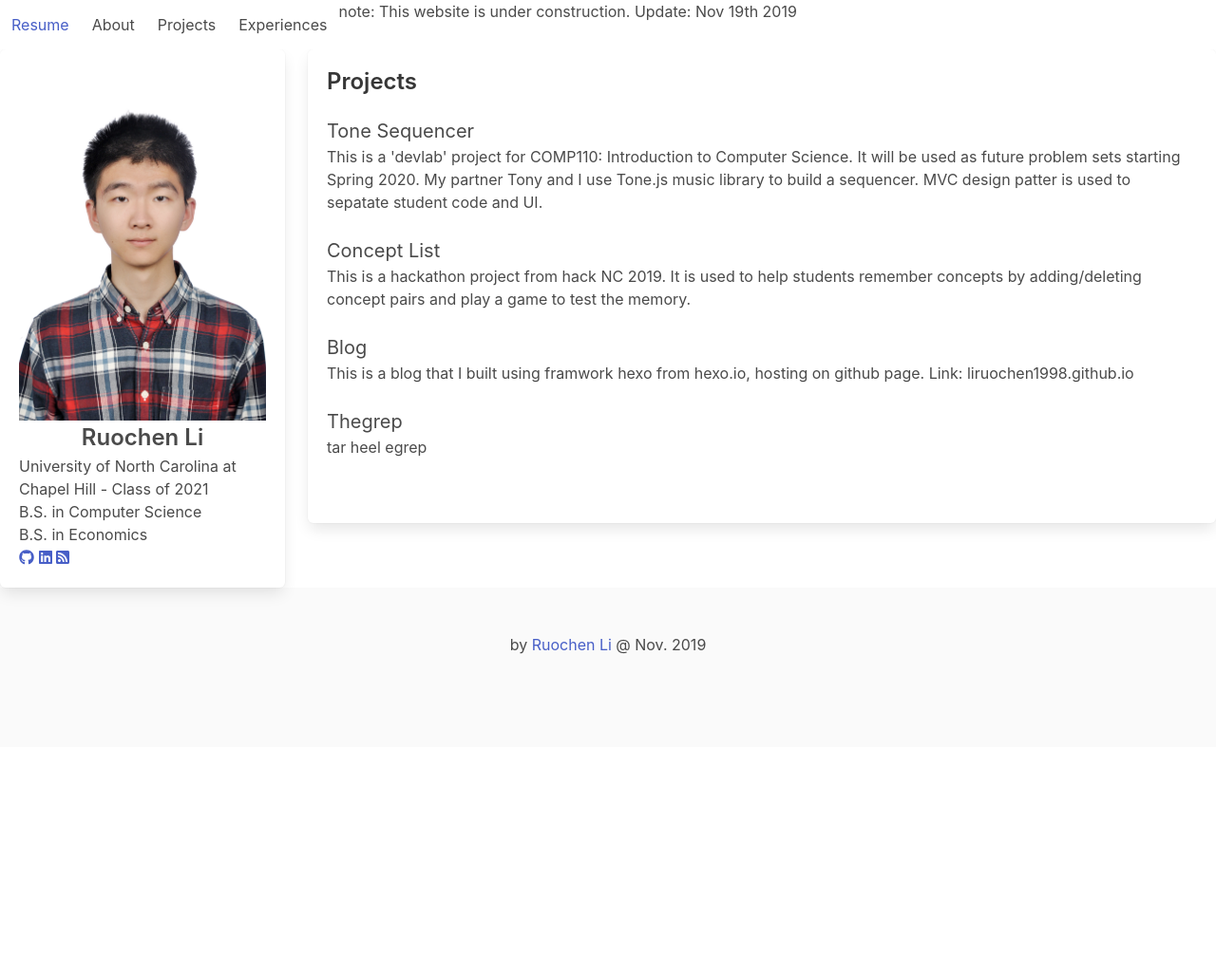
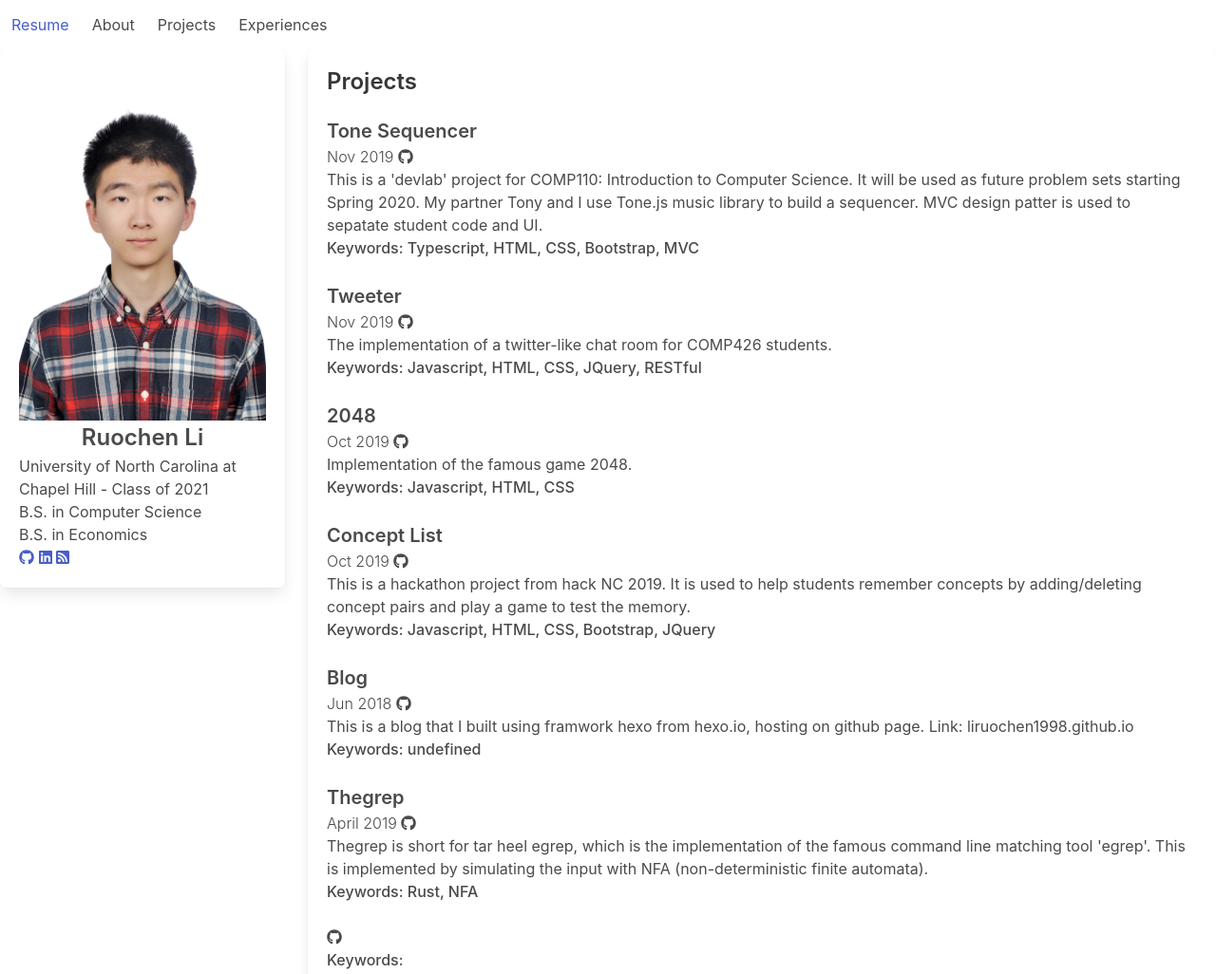
Before and after one commit to liruochen1998/personal-site, a website: page index.html in a window 1280 px wide. Shown: the top 1026 px of the page at 95% size. Before the commit the page ends 800 px from the top, so only its background shows below. Drawn offline with nearby package versions, Linux system fonts and the light colour scheme.

Commit message:
more projects, start experiences

```diff
--- /dev/null
+++ b/experiences.js
@@ -0,0 +1,23 @@
+const exper = [
+
+
+    {
+        "name": "",
+        "time":"",
+        "description":"",
+        "id":"",
+    },
+
+    {
+        "name": "",
+        "time":"",
+        "description":"",
+        "id":"",
+    },
+    {
+        "name": "",
+        "time":"",
+        "description":"",
+        "id":"",
+    },
+]
--- a/index-script.js
+++ b/index-script.js
@@ -1,8 +1,5 @@
 
 function main() {
-
-    console.log("ready");
-    // draw the skeleton here
     // container for navbar
     navBar();
 
@@ -10,15 +7,67 @@ function main() {
     $(`body`).append(`<section class="maininfo"></section>`);
     mainInfo();
 
-    // container for projects
-    $(`body`).append(`<section class="projects"></section>`);
+
+
+
+    // footer
+    footer();
+}
+
+
+function mainInfo() {
+    let mainInfo = `.maininfo`;
+    $(mainInfo).append(`<div class="columns"> </div>`);
+    // first column is demographic info
+    $(`.columns`).append(`
+        <div class="column is-narrow">
+            <div class="box" style="width: 300px;">
+                <img class="image" src="folder/profile_photo.JPG">
+                <p class="is-size-4 has-text-weight-semibold has-text-centered">Ruochen Li</p>
+                <p >University of North Carolina at Chapel Hill - Class of 2021</p>
+                <p> B.S. in Computer Science </p>
+                <p> B.S. in Economics </p>
+                <a href="https://github.com/liruochen1998"><i class="fab fa-github"></i> </a>
+                <a href="https://www.linkedin.com/feed/"><i class="fab fa-linkedin"></i> </a>
+                <a href="https://liruochen1998.github.io"><i class="fas fa-rss-square"></i> </a>
+            </div>
+        </div>
+
+    `);
+    // second column is the main body
+    $(`.columns`).append(` <div class="column main"> </div> `);
+
+    // first part is projects
+    $(`.main`).append(`
+        <div class="box" id="projs">
+            <h1 class="title is-4"> Projects </h1>
+        </div>
+    `);
     projects();
 
-    // container for secondary info
-    $(`body`).append(`<section class="secondaryinfo"></section>`);
-    secondaryInfo();
+    // second part is experiences
 
-    footer();
+
+    // third part
+
+
+}
+
+function projects() {
+    let projNum = project.length;
+    for (let i = 0; i < projNum; i++) {
+        $(`#projs`).append(`
+            <div class="proj${i}" id="${project[i].id}">
+                <p class="is-size-5 has-text-weight-semibold">${project[i].name}</p>
+            </div>`);
+        $(`.proj${i}`).append(`<p class="has-text-weight-light"> ${project[i].date} <i class="fab fa-github"></i> </p>`);
+        $(`.proj${i}`).append(`<p class=""> ${project[i].description} </p>`);
+        $(`.proj${i}`).append(`<p class="has-text-weight-medium"> Keywords: ${project[i].keyword} </p>`);
+        $(`#projs`).append(`<br>`);
+    }
+}
+
+function experiences() {
 
 }
 
@@ -31,75 +80,27 @@ function navBar() {
         <a class="navbar-item nav-link active" href="#">About<span class="sr-only">(current)</span></a>
         <a class="navbar-item nav-link" href="#">Projects</a>
         <a class="navbar-item nav-link" href="#">Experiences</a>
-        <div> note: This website is under construction. Update: Nov 19th 2019 </div>
     </div>
     </nav>
 
     `);
 }
-
-function mainInfo() {
-    let mainInfo = `.maininfo`;
-
-
-    $(mainInfo).append(`
-    <div class="columns">
-        <div class="column is-narrow">
-            <div class="box" style="width: 300px;">
-                <img class="image" src="folder/profile_photo.JPG">
-                <p class="is-size-4 has-text-weight-semibold has-text-centered">Ruochen Li</p>
-                <p >University of North Carolina at Chapel Hill - Class of 2021</p>
-                <p> B.S. in Computer Science </p>
-                <p> B.S. in Economics </p>
-                <a href="https://github.com/liruochen1998"><i class="fab fa-github"></i> </a>
-                <a href="https://www.linkedin.com/feed/"><i class="fab fa-linkedin"></i> </a>
-                <a href="https://liruochen1998.github.io"><i class="fas fa-rss-square"></i> </a>
-            </div>
-        </div>
-        <div class="column">
-            <div class="box" id="projs">
-                <h1 class="title is-4"> Projects </h1>
-
-
-            </div>
-
-
-        </div>
-    </div>
-
-
-    `);
-
-    let projNum = project.length;
-    for (let i = 0; i < projNum; i++) {
-        $(`#projs`).append(`<div class="proj${i}"> <p class="is-size-5">${project[i].name} </p></div>`);
-        $(`.proj${i}`).append(`<p class=""> ${project[i].description} </p>`);
-        $(`#projs`).append(`<br>`);
-    }
-
-}
-
-function projects() {
-
-}
-
-function secondaryInfo() {
-
-}
-
 function footer() {
-
     $(`body`).append(`
-
-    <footer class="footer">
+        <footer class="footer is-fixed-bottom">
             <div class="has-text-centered">
                 <p>
-            by <a href="https://imlrc.com">Ruochen Li</a> @ Nov. 2019
+                Designed and created by <a href="https://imlrc.com">Ruochen Li</a> @ Nov. 2019
+                </p>
+                <p>
+                Powered by Netlify
+                </p>
+                <p>
+                Note: This site is currently under construction. Updated: Nov 2019
                 </p>
             </div>
         </footer>
     `);
-
 }
 
 $(document).ready(() => {
--- a/index.html
+++ b/index.html
@@ -14,9 +14,10 @@
     <!-- jQuery first, then Popper.js, then Bootstrap JS -->
     <script src="https://code.jquery.com/jquery-3.3.1.slim.min.js" integrity="sha384-q8i/X+965DzO0rT7abK41JStQIAqVgRVzpbzo5smXKp4YfRvH+8abtTE1Pi6jizo" crossorigin="anonymous"></script>
     <script src="https://cdnjs.cloudflare.com/ajax/libs/popper.js/1.14.7/umd/popper.min.js" integrity="sha384-UO2eT0CpHqdSJQ6hJty5KVphtPhzWj9WO1clHTMGa3JDZwrnQq4sF86dIHNDz0W1" crossorigin="anonymous"></script>
+    <script defer src="https://use.fontawesome.com/releases/v5.3.1/js/all.js"></script>
     <script src="projects.js"></script>
+    <script src="experiences.js"></script>
     <script src="index-script.js" type="module"></script>
-    <script defer src="https://use.fontawesome.com/releases/v5.3.1/js/all.js"></script>
   </body>
   <!--footer class="footer">
     <p> Posted by: Ruochen Li</p>
--- a/projects.js
+++ b/projects.js
@@ -4,33 +4,59 @@ const project = [
         "date": "Nov 2019",
         "description": "This is a 'devlab' project for COMP110: Introduction to Computer Science. It will be used as future problem sets starting Spring 2020. My partner Tony and I use Tone.js music library to build a sequencer. MVC design patter is used to sepatate student code and UI.",
         "keyword": "Typescript, HTML, CSS, Bootstrap, MVC",
-        "link": ""
+        "link": "",
+        "id": "sequencer",
 
+
+    },
+    {
+        "name": "Tweeter",
+        "date": "Nov 2019",
+        "description": "The implementation of a twitter-like chat room for COMP426 students.",
+        "keyword": "Javascript, HTML, CSS, JQuery, RESTful",
+        "link": "",
+        "id": "tweeter",
+
+    },
+    {
+        "name": "2048",
+        "date": "Oct 2019",
+        "description": "Implementation of the famous game 2048.",
+        "keyword": "Javascript, HTML, CSS",
+        "link": "",
+        "id": "2048",
     },
     {
         "name": "Concept List",
         "date": "Oct 2019",
         "description": "This is a hackathon project from hack NC 2019. It is used to help students remember concepts by adding/deleting concept pairs and play a game to test the memory.",
         "keyword": "Javascript, HTML, CSS, Bootstrap, JQuery",
-        "link": ""
+        "link": "",
+        "id": "hack2019",
     },
     {
         "name": "Blog",
         "date": "Jun 2018",
         "description": "This is a blog that I built using framwork hexo from hexo.io, hosting on github page. Link: liruochen1998.github.io",
-        "link": ""
+        "link": "",
+        "id": "blog",
     },
     {
         "name": "Thegrep",
         "date": "April 2019",
-        "description": "tar heel egrep"
+        "description": "Thegrep is short for tar heel egrep, which is the implementation of the famous command line matching tool 'egrep'. This is implemented by simulating the input with NFA (non-deterministic finite automata).",
+        "keyword": "Rust, NFA",
+        "link": "",
+        "id": "thegrep",
+
     },
     {
         "name": "",
         "date": "",
         "description": "",
         "keyword": "",
-        "link": ""
+        "link": "",
+        "id": "",
     },
 
 ]
```
Lines whose indentation alone changed are shown as unchanged.
